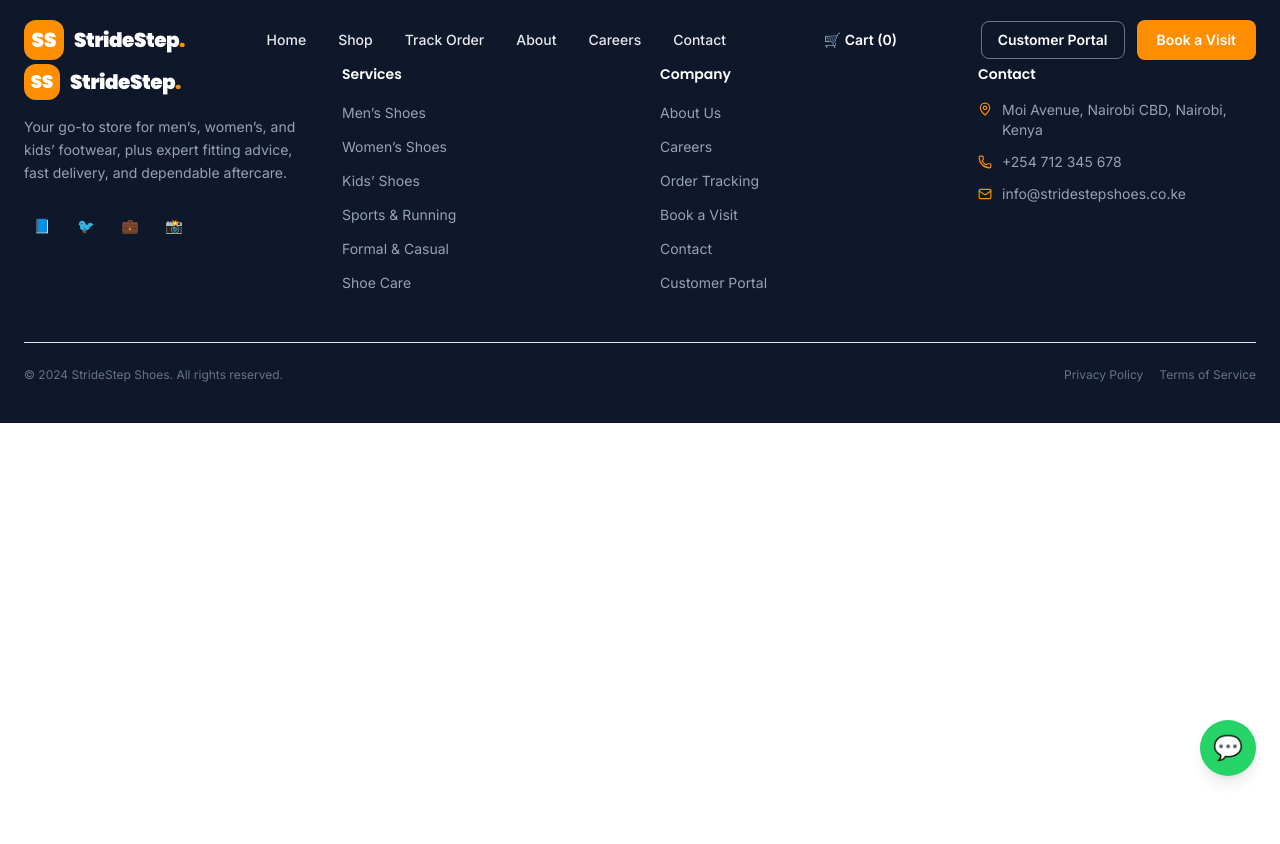
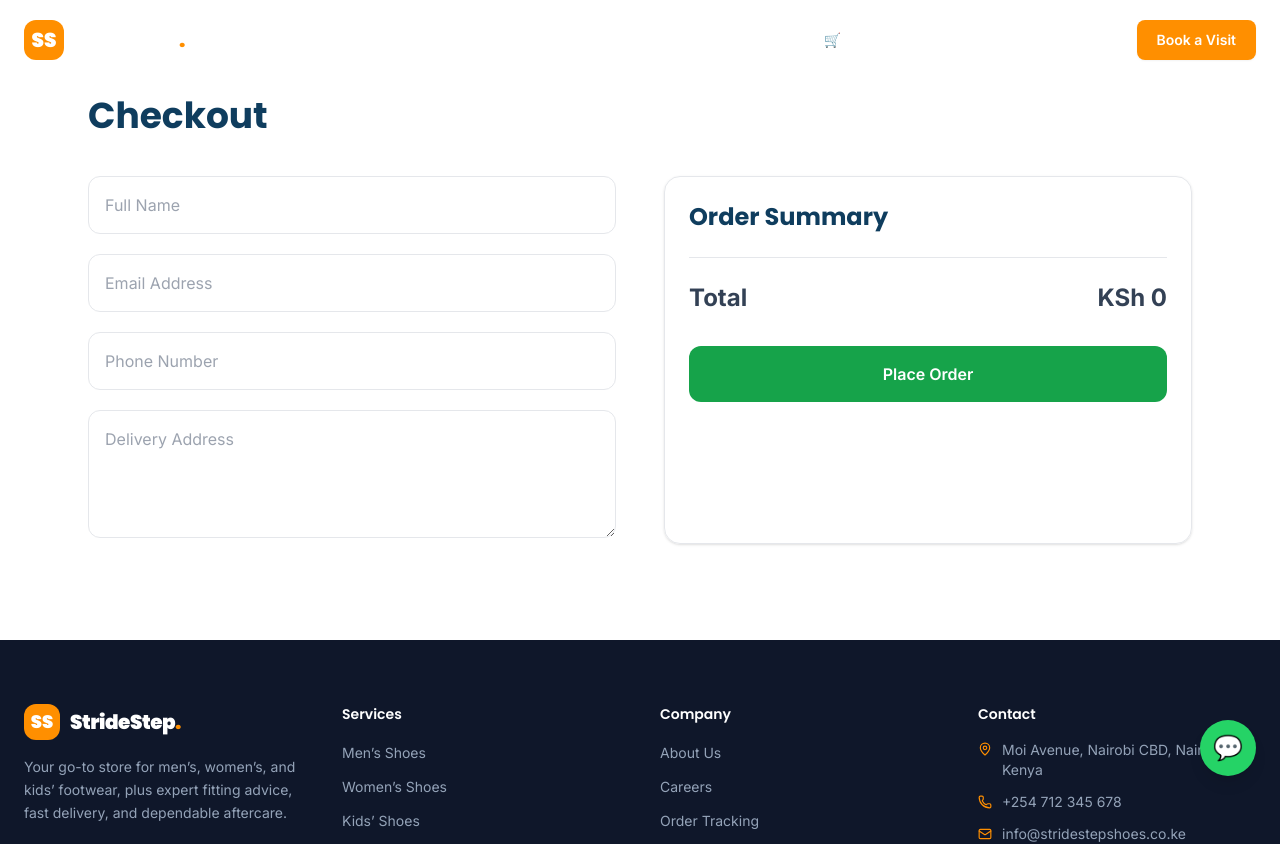
Before and after one commit to Vantez1/Stridestep, a React (Vite) app: page /checkout in a window 1280 px wide. Shown: the top 844 px of the page. Before the commit the page ends 800 px from the top, so only its background shows below. Built offline with nearby package versions, Linux system fonts and the light colour scheme.

Commit message:
Completed checkout flow with validation and order confirmation

```diff
--- a/src/App.tsx
+++ b/src/App.tsx
@@ -13,6 +13,8 @@ import Contact from './pages/Contact';
 import Careers from './pages/Careers';
 import Portal from './pages/Portal';
 import ProductDetails from "./pages/ProductDetails";
+import Checkout from "./pages/Checkout";
+import OrderSuccess from "./pages/OrderSuccess";
 
 function ScrollTop() {
   const { pathname } = useLocation();
@@ -48,6 +50,8 @@ export default function App() {
           <Route path="/careers" element={<Careers />} />
           <Route path="/portal" element={<Portal />} />
           <Route path="/product/:id" element={<ProductDetails />} />
+          <Route path="/checkout" element={<Checkout />} />
+          <Route path="/order-success" element={<OrderSuccess />} />
         </Routes>
       </Layout>
     </BrowserRouter>
--- a/src/pages/Cart.tsx
+++ b/src/pages/Cart.tsx
@@ -1,5 +1,6 @@
 import { useContext } from "react";
 import { CartContext } from "../context/CartContext";
+import { Link } from "react-router-dom";
 
 export default function Cart() {
   const cartContext = useContext(CartContext);
@@ -106,9 +107,11 @@ export default function Cart() {
               <span>KSh {total.toLocaleString()}</span>
             </div>
 
-            <button className="mt-6 w-full rounded-xl bg-blue-700 py-4 text-white font-semibold hover:bg-blue-800 transition">
-              Proceed to Checkout
-            </button>
+            <Link to="/checkout">
+             <button className="mt-6 w-full rounded-xl bg-blue-700 py-4 text-white font-semibold hover:bg-blue-800 transition">
+               Proceed to Checkout
+             </button>
+            </Link>
           </div>
         </>
       )}
--- /dev/null
+++ b/src/pages/Checkout.tsx
@@ -0,0 +1,183 @@
+import { useState, useContext } from "react";
+import { CartContext } from "../context/CartContext";
+import { useNavigate } from "react-router-dom";
+
+export default function Checkout() {
+  const cartContext = useContext(CartContext);
+
+  if (!cartContext) {
+    throw new Error("CartContext is not available.");
+  }
+
+  const { cart } = cartContext;
+  const navigate = useNavigate();
+
+  const total = cart.reduce(
+    (sum, item) => sum + item.price * item.quantity,
+    0
+  );
+
+  const [form, setForm] = useState({
+    fullName: "",
+    email: "",
+    phone: "",
+    address: "",
+  });
+  const [errors, setErrors] = useState({
+    fullName: "",
+    email: "",
+    phone: "",
+    address: "",
+});
+const validateForm = () => {
+  const newErrors = {
+    fullName: "",
+    email: "",
+    phone: "",
+    address: "",
+  };
+
+  let valid = true;
+
+  if (!form.fullName.trim()) {
+    newErrors.fullName = "Full name is required";
+    valid = false;
+  }
+
+  if (!form.email.trim()) {
+    newErrors.email = "Email is required";
+    valid = false;
+  } else if (!/\S+@\S+\.\S+/.test(form.email)) {
+    newErrors.email = "Enter a valid email address";
+    valid = false;
+  }
+
+  if (!form.phone.trim()) {
+    newErrors.phone = "Phone number is required";
+    valid = false;
+  }
+
+  if (!form.address.trim()) {
+    newErrors.address = "Delivery address is required";
+    valid = false;
+  }
+
+  setErrors(newErrors);
+
+  return valid;
+};
+
+  return (
+    <div className="max-w-6xl mx-auto px-6 py-24">
+      <h1 className="text-4xl font-bold mb-10">
+        Checkout
+      </h1>
+
+      <div className="grid lg:grid-cols-2 gap-12">
+
+        {/* Customer Details */}
+
+        <div className="space-y-5">
+
+          <input
+            type="text"
+            placeholder="Full Name"
+            value={form.fullName}
+            onChange={(e) =>
+              setForm({ ...form, fullName: e.target.value })
+            }
+            className="w-full rounded-xl border p-4"
+          />
+          {errors.fullName && (
+            <p className="text-red-600 text-sm">{errors.fullName}</p>
+         )}
+
+          <input
+            type="email"
+            placeholder="Email Address"
+            value={form.email}
+            onChange={(e) =>
+              setForm({ ...form, email: e.target.value })
+            }
+            className="w-full rounded-xl border p-4"
+          />
+          {errors.email && (
+            <p className="text-red-600 text-sm">{errors.email}</p>
+        )}
+
+          <input
+            type="tel"
+            placeholder="Phone Number"
+            value={form.phone}
+            onChange={(e) =>
+              setForm({ ...form, phone: e.target.value })
+            }
+            className="w-full rounded-xl border p-4"
+          />
+          {errors.phone && (
+            <p className="text-red-600 text-sm">{errors.phone}</p>
+          )}
+
+          <textarea
+            placeholder="Delivery Address"
+            value={form.address}
+            onChange={(e) =>
+              setForm({ ...form, address: e.target.value })
+            }
+            className="w-full rounded-xl border p-4 h-32"
+          />
+          {errors.address && (
+            <p className="text-red-600 text-sm">{errors.address}</p>
+          )}
+        </div>
+
+        {/* Order Summary */}
+
+        <div className="rounded-2xl border p-6 shadow">
+
+          <h2 className="text-2xl font-bold mb-6">
+            Order Summary
+          </h2>
+
+          {cart.map((item) => (
+            <div
+              key={item.id}
+              className="flex justify-between mb-3"
+            >
+              <span>
+                {item.name} × {item.quantity}
+              </span>
+
+              <span>
+                KSh {(item.price * item.quantity).toLocaleString()}
+              </span>
+            </div>
+          ))}
+
+          <hr className="my-6" />
+
+          <div className="flex justify-between text-2xl font-bold">
+            <span>Total</span>
+
+            <span>
+              KSh {total.toLocaleString()}
+            </span>
+          </div>
+
+<button
+  onClick={() => {
+    if (validateForm()) {
+      navigate("/order-success");
+    }
+  }}
+  className="mt-8 w-full rounded-xl bg-green-600 py-4 text-white font-semibold hover:bg-green-700 transition"
+>
+  Place Order
+</button>
+
+        </div>
+
+      </div>
+    </div>
+  );
+}
--- /dev/null
+++ b/src/pages/OrderSuccess.tsx
@@ -0,0 +1,44 @@
+import { Link } from "react-router-dom";
+
+export default function OrderSuccess() {
+  const orderNumber =
+    "SS-" + Math.floor(Math.random() * 900000 + 100000);
+
+  return (
+    <div className="min-h-screen flex items-center justify-center bg-gray-50 px-6">
+      <div className="max-w-lg w-full rounded-2xl bg-white p-10 shadow-xl text-center">
+
+        <div className="text-6xl mb-6">
+          ✅
+        </div>
+
+        <h1 className="text-4xl font-bold mb-4">
+          Order Placed!
+        </h1>
+
+        <p className="text-gray-600 mb-6">
+          Thank you for shopping with Stridestep.
+          Your order has been received.
+        </p>
+
+        <div className="rounded-xl bg-gray-100 p-4 mb-8">
+          <p className="text-gray-500">
+            Order Number
+          </p>
+
+          <h2 className="text-2xl font-bold">
+            {orderNumber}
+          </h2>
+        </div>
+
+        <Link
+          to="/services"
+          className="block rounded-xl bg-blue-700 py-4 text-white font-semibold hover:bg-blue-800 transition"
+        >
+          Continue Shopping
+        </Link>
+
+      </div>
+    </div>
+  );
+}
```
